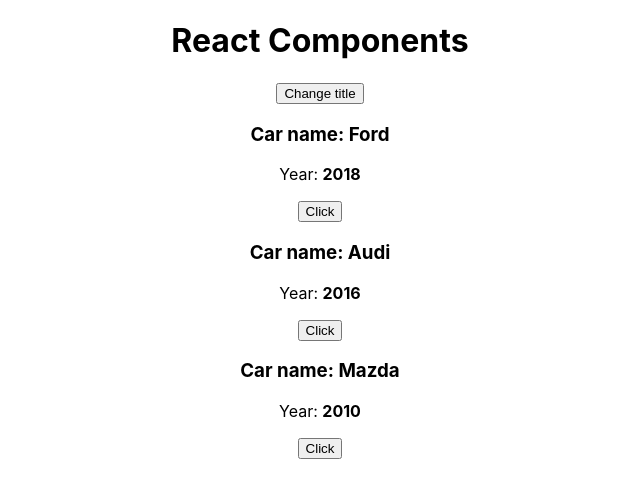
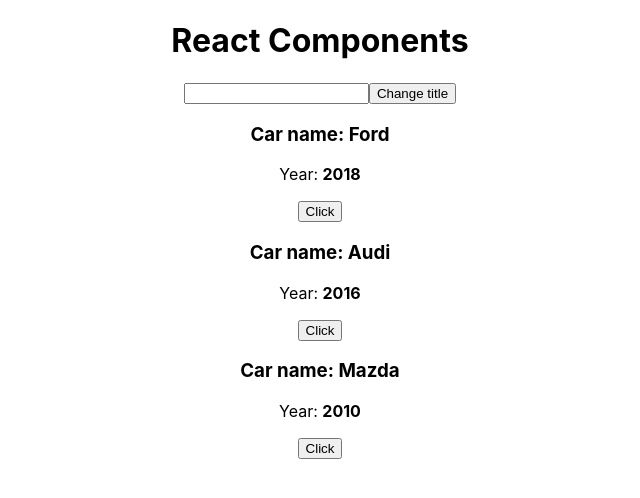
Before and after one commit to ly-anna/react-theory-dec, a React (Create React App) app in the folder jsprofi/: page / in a window 1280 px wide. Shown: the top 498 px of the page, without its empty margins (320-960 px from the left). Built offline with nearby package versions, Linux system fonts and the light colour scheme.

Commit message:
added input

```diff
--- a/jsprofi/src/App.js
+++ b/jsprofi/src/App.js
@@ -23,6 +23,13 @@
 
     }
 
+    handleInput = (event) => {
+        console.log('Changed', event.target.value)
+        this.setState({
+            pageTitle: event.target.value
+        })
+    }
+
     render() {
         console.log('Render')
         const divStyle = {
@@ -38,10 +45,13 @@
        return (
            <div style={divStyle}>
                <h1>{this.state.pageTitle}</h1>
+
+               <input type='text' onChange={this.handleInput} />
+
+
 {/* не укзаываем () у функции  changeTitleHandler(), потому что мы добавляем
 указатель на функцию, которая выполнится в том момент, когда будет происходить
-событие
-если указать скобки, то функция выполнится сразу
+событие если указать скобки, то функция выполнится сразу
 */}
                <button
                onClick={this.changeTitleHandler.bind(this, 'Changed!')}
```
